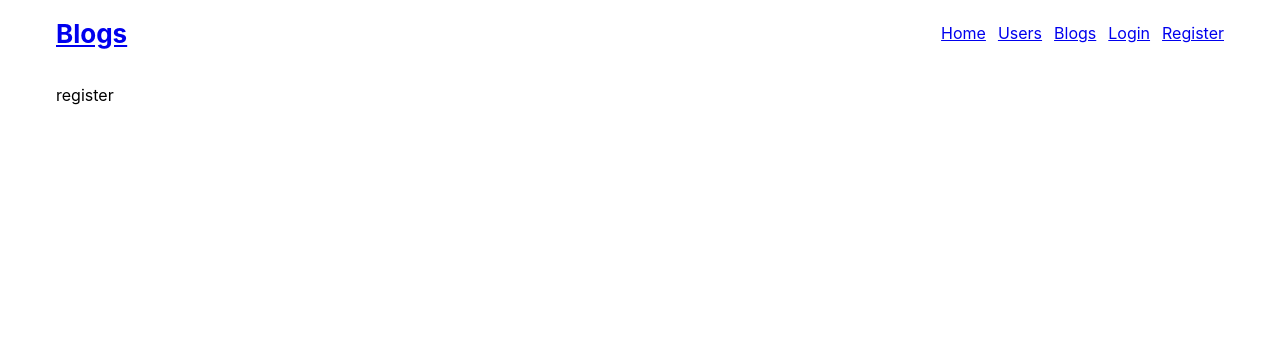
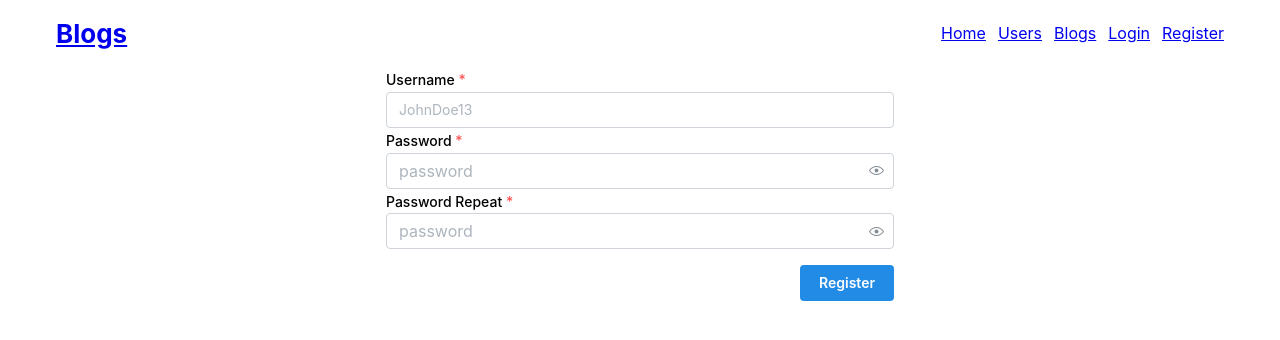
Before and after one commit to miha-f/the-odin-project-monorepo, a Next.js app in the folder blog/blog_viewer_frontend/: page /register in a window 1280 px wide. Shown: the top 340 px of the page. Built offline with nearby package versions, Linux system fonts and the light colour scheme; no server answers.

Commit message:
Add register page

```diff
--- a/blog/blog_viewer_frontend/app/register/page.tsx
+++ b/blog/blog_viewer_frontend/app/register/page.tsx
@@ -1,5 +1,78 @@
-export default function RegisterPage() {
+'use client'
+
+import { Button, PasswordInput, Group, Text, TextInput, Container } from '@mantine/core';
+import { useForm } from '@mantine/form';
+import { useRouter } from 'next/navigation';
+import { useState } from 'react'
+import { api } from "@/lib/axiosClient";
+import { tryCatch } from "@/utils/tryCatch";
+import { User } from "@/utils/models";
+
+// TODO: In every page use Page as component name
+export default function Page() {
+    const router = useRouter();
+    const [errorMessage, setErrorMessage] = useState("");
+
+    const form = useForm({
+        mode: 'uncontrolled',
+        initialValues: {
+            username: '',
+            password: '',
+            passwordRepeat: '',
+        },
+
+        validate: {
+            username: (value) => (value.length < 2 ? 'Invalid username' : null),
+            password: (value) => (value.length < 2 ? 'Invalid password' : null),
+            passwordRepeat: (value, values) => value !== values.password ? 'Password did not match' : null,
+        },
+    });
+
+    const handleSubmit = async (values: typeof form.values) => {
+        setErrorMessage("");
+
+        const { data, error } = await tryCatch<User>(api.post("/users", values));
+
+        if (error || !data) {
+            setErrorMessage("Invalid username or password");
+            return;
+        }
+
+        router.push("/login");
+    };
+
     return (
-        <p>register</p>
+        <Container size="xs">
+            <form onSubmit={form.onSubmit(handleSubmit)}>
+                {errorMessage && <Text c="red">{errorMessage}</Text>}
+                <TextInput
+                    withAsterisk
+                    label="Username"
+                    placeholder="JohnDoe13"
+                    key={form.key('username')}
+                    {...form.getInputProps('username')}
+                />
+
+                <PasswordInput
+                    withAsterisk
+                    label="Password"
+                    placeholder="password"
+                    key={form.key('password')}
+                    {...form.getInputProps('password')}
+                />
+
+                <PasswordInput
+                    withAsterisk
+                    label="Password Repeat"
+                    placeholder="password"
+                    key={form.key('passwordRepeat')}
+                    {...form.getInputProps('passwordRepeat')}
+                />
+
+                <Group justify="flex-end" mt="md">
+                    <Button type="submit">Register</Button>
+                </Group>
+            </form>
+        </Container>
     );
 }
```
